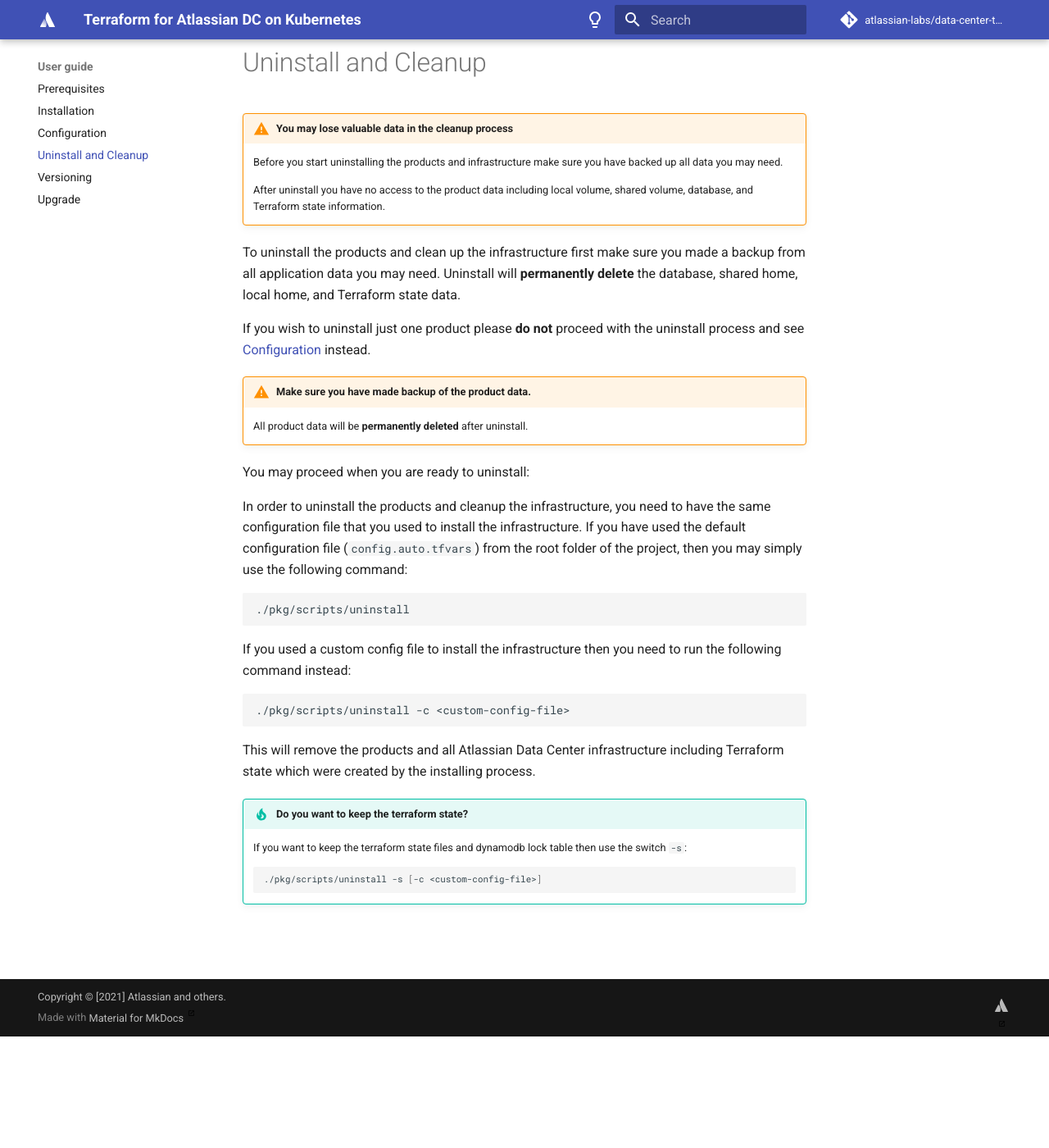
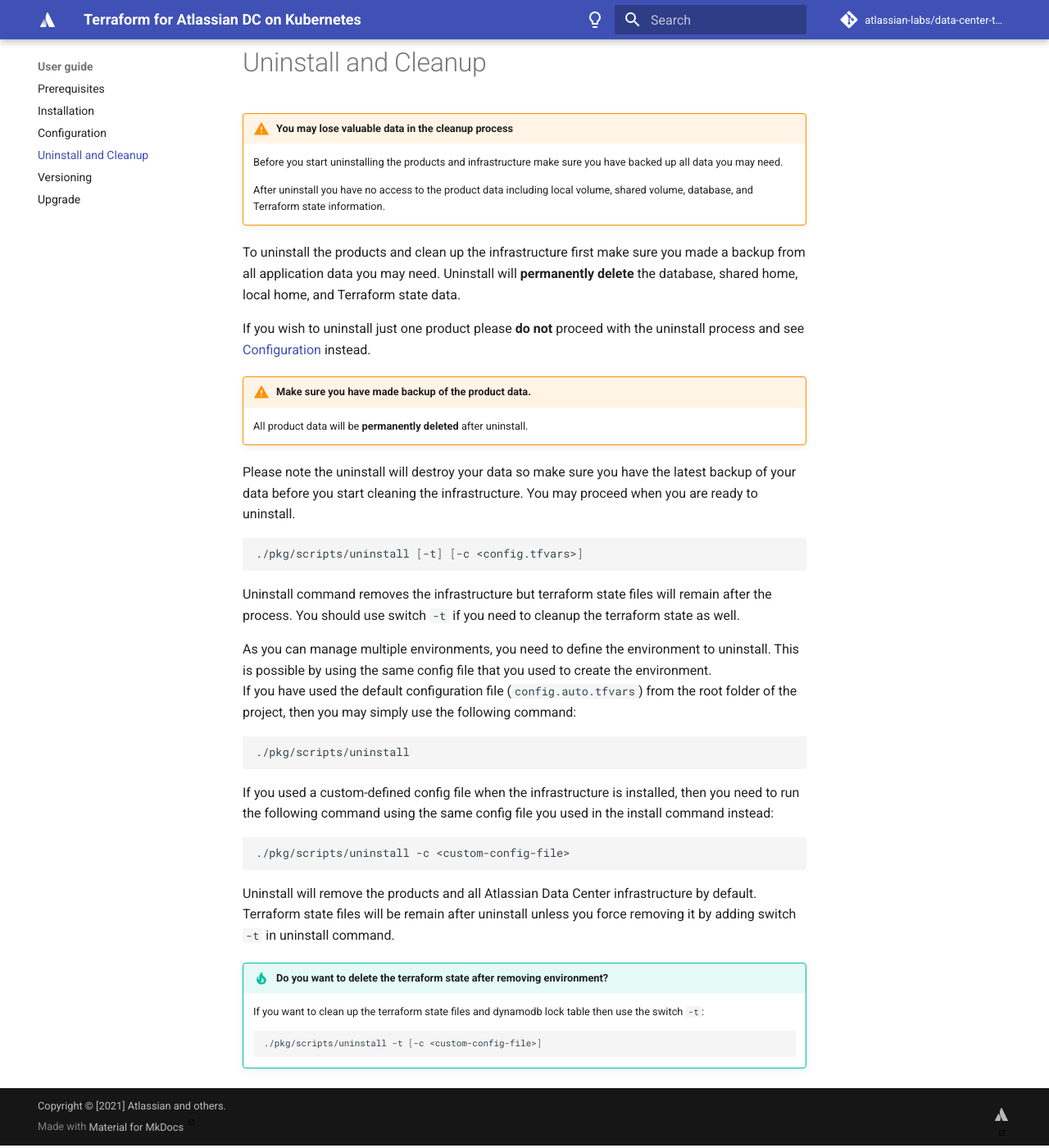
Before and after one commit to atlassian-labs/data-center-terraform, an MkDocs documentation site: the page built from docs/docs/userguide/CLEANUP.md, in a window 1280 px wide and 1400 px high, scrolled down 136 px. Shown: the whole window at 82% size. Built offline with MkDocs 1.6.1 and Material for MkDocs 9.7.7, drawn with Linux system fonts in a browser that asks for light colours; comment, search, counter and statistics services are not loaded.

````diff
--- a/docs/docs/userguide/CLEANUP.md
+++ b/docs/docs/userguide/CLEANUP.md
@@ -14,24 +14,33 @@
 !!! warning "Make sure you have made backup of the product data."
     All product data will be **permanently deleted** after uninstall.
 
-You may proceed when you are ready to uninstall:
+Please note the uninstall will destroy your data so make sure you have the latest backup of your data before you start cleaning the infrastructure.
+You may proceed when you are ready to uninstall.
 
-In order to uninstall the products and cleanup the infrastructure, you need to have the same configuration file that you used to install the infrastructure.
+```shell
+./pkg/scripts/uninstall [-t] [-c <config.tfvars>]
+```
+Uninstall command removes the infrastructure but terraform state files will remain after the process.
+You should use switch `-t` if you need to cleanup the terraform state as well.
+
+As you can manage multiple environments, you need to define the environment to uninstall.
+This is possible by using the same config file that you used to create the environment.
 If you have used the default configuration file (`config.auto.tfvars`) from the root folder of the project, then you may simply use the following command:
 
 ```shell
 ./pkg/scripts/uninstall
 ```
 
-If you used a custom config file to install the infrastructure then you need to run the following command instead:
+If you used a custom-defined config file when the infrastructure is installed, then you need to run the following command using the same config file you used in the install command instead:
 ```
 ./pkg/scripts/uninstall -c <custom-config-file>
 ```
 
-This will remove the products and all Atlassian Data Center infrastructure including Terraform state which were created by the installing process.
+Uninstall will remove the products and all Atlassian Data Center infrastructure by default.
+Terraform state files will be remain after uninstall unless you force removing it by adding switch `-t` in uninstall command.
 
-!!! tip "Do you want to keep the terraform state?"
-    If you want to keep the terraform state files and dynamodb lock table then use the switch `-s`:
+!!! tip "Do you want to delete the terraform state after removing environment?"
+    If you want to clean up the terraform state files and dynamodb lock table then use the switch `-t`:
     ```shell
-    ./pkg/scripts/uninstall -s [-c <custom-config-file>]
+    ./pkg/scripts/uninstall -t [-c <custom-config-file>]
     ```
````
Also changed, not shown: docs/docs/troubleshooting/TROUBLESHOOTING.md (+24 -4 lines), 4 other files.
